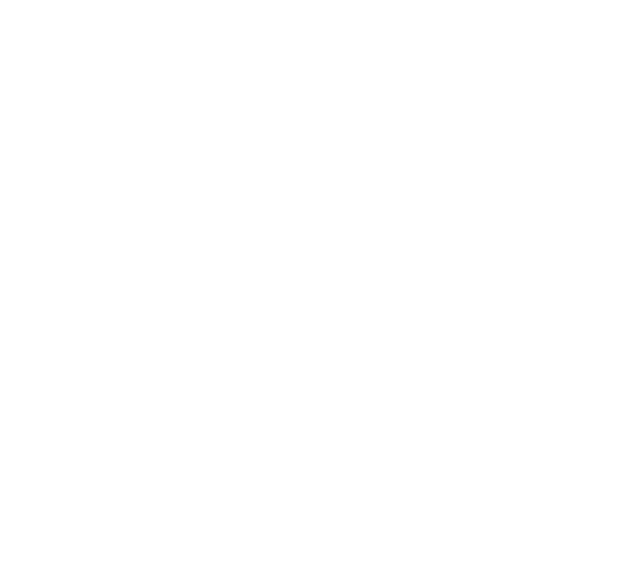
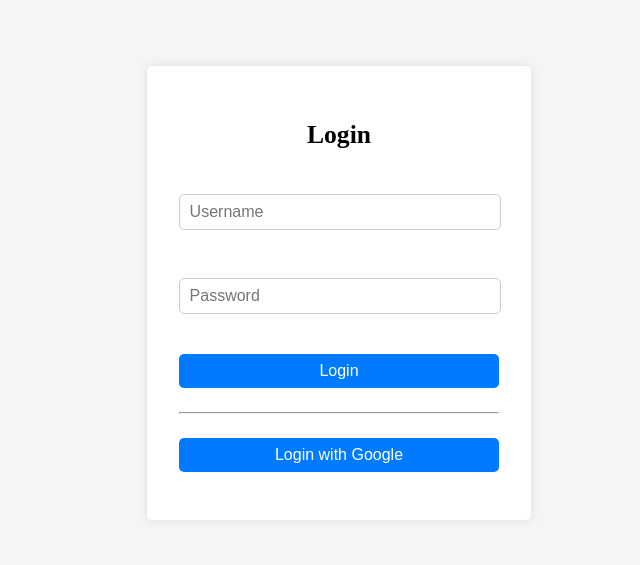
Before and after one commit to enVId-tech/Calendar-App, a React (Vite) app: page /login in a window 1280 px wide. Shown: the part 115-680 px from the top of the page, without its empty margins (309-949 px from the left). Built offline with nearby package versions, Linux system fonts and the light colour scheme.

Commit message:
4-feat. Finished most of login, including scss

```diff
--- a/src/assets/scss/login.scss
+++ b/src/assets/scss/login.scss
@@ -0,0 +1,55 @@
+#login {
+    text-align: center;
+    width: 100vw;
+    height: 100vh;
+    display: flex;
+    justify-content: center;
+    align-items: center;
+    background-color: #f5f5f5;
+
+    #container {
+        width: 100%;
+        max-width: 25vw;
+        padding: 2.5vw;
+        background-color: #fff;
+        border-radius: 5px;
+        box-shadow: 0 0 10px rgba(0, 0, 0, 0.1);
+        display: flex;
+        flex-direction: column;
+        align-items: center;
+        width: 100%;
+
+        #regLogin {
+            h1 {
+                font-size: 2vw;
+                margin-bottom: 20px;
+            }
+
+            input {
+                width: calc(100% - 0.75vw);
+                margin: 3vh 0 3vh 0;
+                padding: 1vh 0vw 1vh 0.75vw;
+                border: 1px solid #ccc;
+                border-radius: 5px;
+                font-size: 1.25vw;
+            }
+
+            button {
+                width: 100%;
+                padding: 10px;
+                background-color: #007bff;
+                color: #fff;
+                border: none;
+                border-radius: 5px;
+                margin: 2vh 0 2vh 0;
+                padding: 1vh 0 1vh 0;
+                cursor: pointer;
+                font-size: 1.25vw;
+
+                &:hover {
+                    background-color: #0056b3;
+                }
+            }
+        }
+    }
+}
--- /dev/null
+++ b/src/assets/ts/getUserData.ts
@@ -0,0 +1,17 @@
+import UserData from "./interfaces";
+
+async function getUserData(): Promise<UserData | null | undefined> {
+    try {
+        const response = await fetch('https://jsonplaceholder.typicode.com/todos/1');
+
+        const result = await response.json();
+
+        return result;
+    } catch (error: unknown) {
+        console.error('Error:', error);
+    }
+
+    return
+}
+
+export default getUserData;
--- a/src/pages/credentials/login.tsx
+++ b/src/pages/credentials/login.tsx
@@ -2,9 +2,54 @@
 import '../../assets/scss/login.scss';
 
 const LoginPage: React.FC = (): React.JSX.Element => {
+    const username = React.useRef<HTMLInputElement>(null);
+    const password = React.useRef<HTMLInputElement>(null);
+
+    const loginToAccount = async (): Promise<void> => {
+        const jsonData: object = {
+            "method": "POST",
+            "headers": {
+                "Content-Type": "application/json"
+            },
+            "body": JSON.stringify({
+                "username": username.current!.value,
+                "password": password.current!.value
+            })
+        }
+
+        try {
+            const response = await fetch('/api/login', jsonData);
+            const data = await response.json();
+
+            if (data.status === 200) {
+                console.log('Login successful!');
+                window.location.href = '/';
+            } else {
+                console.error('Login failed:', data.message);
+            }
+        } catch (error: unknown) {
+            console.error('Error:', error as string);
+        }
+    };
+
     return (
-        <section id='login'>
+        <section id="login">
+            <div id="container">
+                <div id="regLogin">
+                    <h1>Login</h1>
 
+                    <input type="text" placeholder="Username" ref={username} />
+                    <input type="password" placeholder="Password" ref={password} />
+
+                    <button type="submit" onClick={() => loginToAccount()}>Login</button>
+
+                    <hr />
+
+                    <div id="googleLogin">
+                        <button>Login with Google</button>
+                    </div>
+                </div>
+            </div>
         </section>
     )
 }
--- a/src/pages/main/homepage.tsx
+++ b/src/pages/main/homepage.tsx
@@ -1,16 +1,17 @@
 import React from 'react';
 import '../../assets/scss/homepage.scss';
 import UserData from '../../assets/ts/interfaces';
+import getUserData from '../../assets/ts/getUserData';
 
 const HomePage: React.FC = (): React.JSX.Element => {
-    const [data, setData] = React.useState<UserData | null>({ username: 'Erick Tran' });
+    const [data, setData] = React.useState<UserData | null | undefined>({ username: 'Erick Tran' });
 
     React.useEffect(() => {
         try {
             setUserData({ username: 'Erick Tran' });
-            // getUserData().then((result: UserData | null | undefined) => {
-            //     setData(result);
-            // });
+            getUserData().then((result: UserData | null | undefined) => {
+                setData(result);
+            });
         } catch (error: unknown) {
             console.error('Error:', error as string);
         }
```
